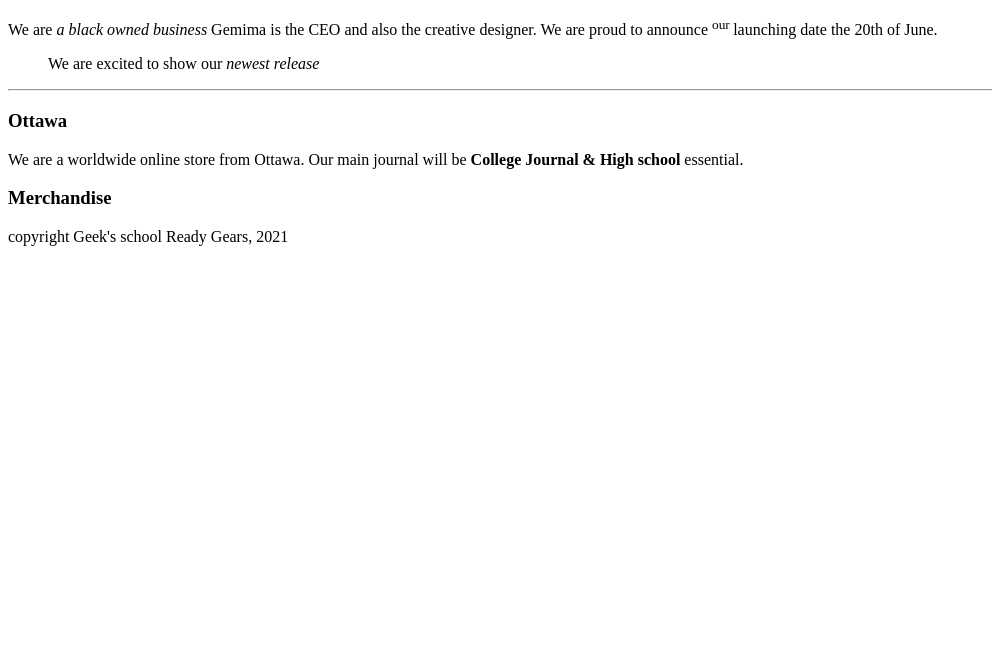
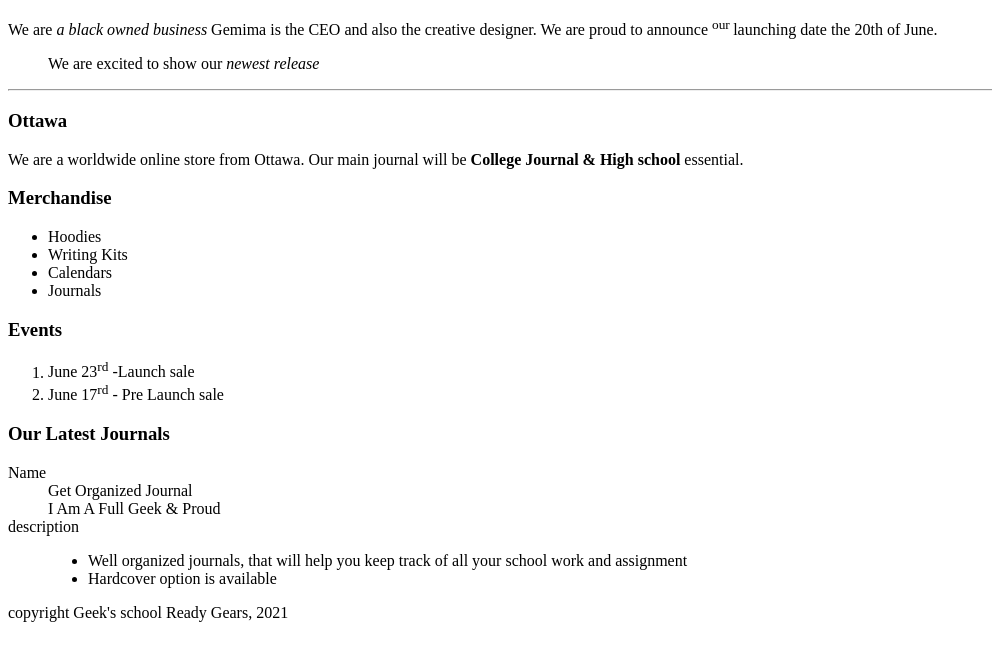
Before and after one commit to gemimastone/gemimastone.github.io, a plain HTML site: page week3/index.html in a window 1280 px wide. Shown: the part 110-770 px from the top of the page, without its empty margins (0-992 px from the left). Drawn offline with Linux system fonts and the light colour scheme.

Commit message:
Added Sections

```diff
--- a/week3/index.html
+++ b/week3/index.html
@@ -7,14 +7,14 @@
     </head>
     <body>
 <!--
-    This is a HTMLL commment
-    comman + / to add or remove a content
+    This is a HTML comment
+    command + / to add or remove a content
     tagname + tab to complete the tag
     Command + right arrow to go to the end of the line
     Command + left arrow to go to the start of the line
     Command + up arrow to go to the start of the page
     Command + down arrow to go to the start of the page
-    shift + right-left arrow keys to select per charater
+    shift + right-left arrow keys to select per character
     shift + up-down arrow keys to select per line
     command + shift + left arrow keys to select the start of the line
     command + shift + right arrow keys to select the end of the line
@@ -24,7 +24,7 @@
  <header>
     <h1>Geek's school Ready Gears</h1>
     </header>
-    <!--Main conent of the page -->
+    <!--Main content of the page -->
     <main>
     <article>
         <h2> Our Story </h2>
@@ -43,7 +43,40 @@
      </article>
      <aside>
          <h3> Merchandise </h3>
+         <!--Adding unordered list for Merchandise -->
+         <ul>
+             <li> Hoodies </li>
+             <li> Writing Kits</li>
+             <li> Calendars </li>
+             <li> Journals </li>
+         </ul>
      </aside>
+     <!-- Adding section for the ordered list-->
+     <section>
+         <h3>Events</h3>
+         <ol>
+             <li> June 23<sup>rd</sup> -Launch sale</li>
+              <li>June 17<sup>rd</sup> - Pre Launch sale</li>
+         </ol>
+     </section>
+     <!-- Adding section for the description list-->
+     <section>
+         <h3> Our Latest Journals </h3>
+         <dl>
+             <dt> Name</dt>
+             <dd> Get Organized Journal</dd>
+             <dd> I Am A Full Geek & Proud</dd>
+             <dt> description</dt>
+             <dd>
+             <ul>
+            <li>
+                Well organized journals, that will help you keep track of all your school work and assignment
+            </li>
+             <li> Hardcover option is available</li>
+            </ul>
+             </dd>
+         </dl>
+     </section>
     </main>
     <!-- site footer -->
     <footer>
```
